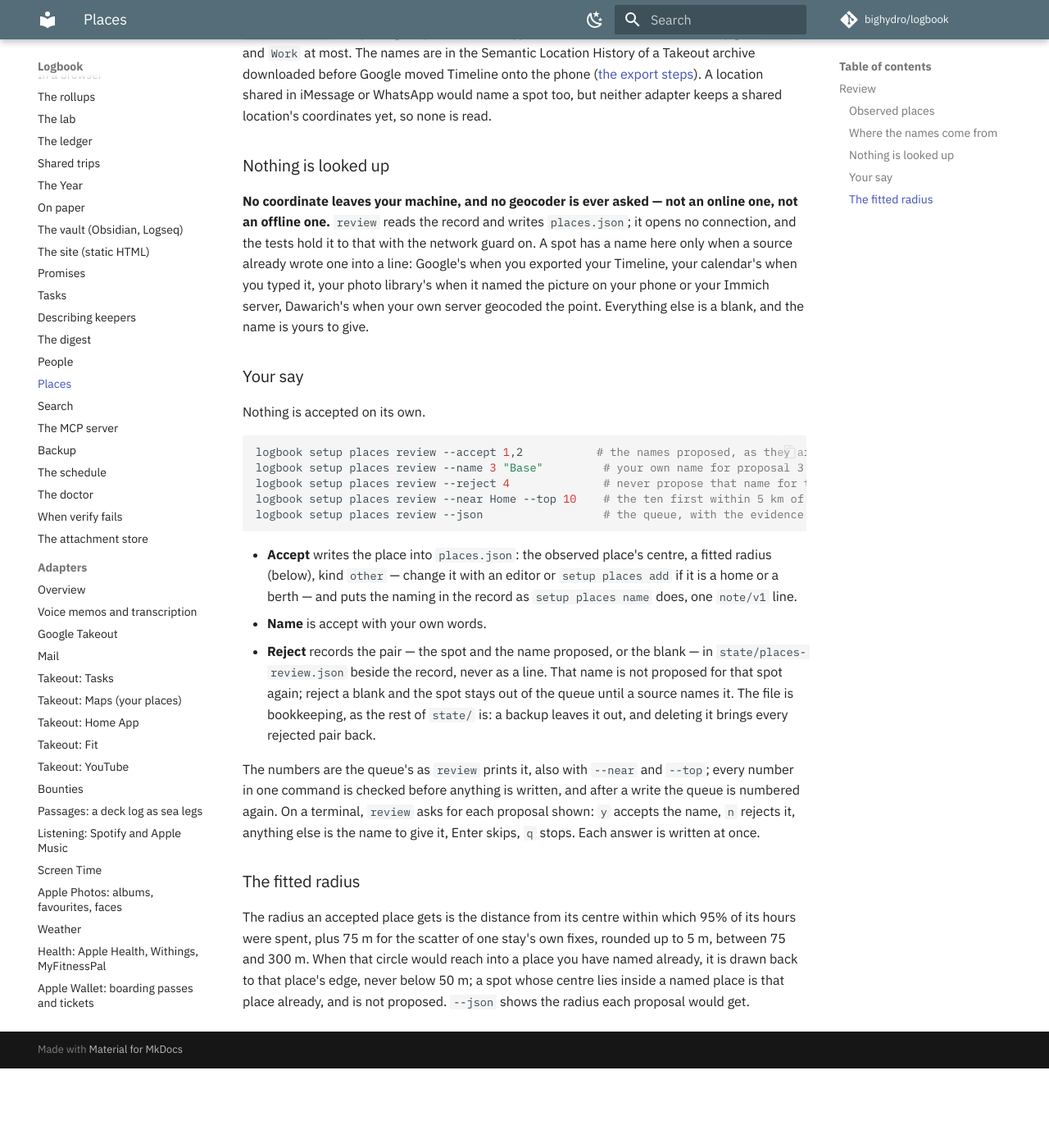
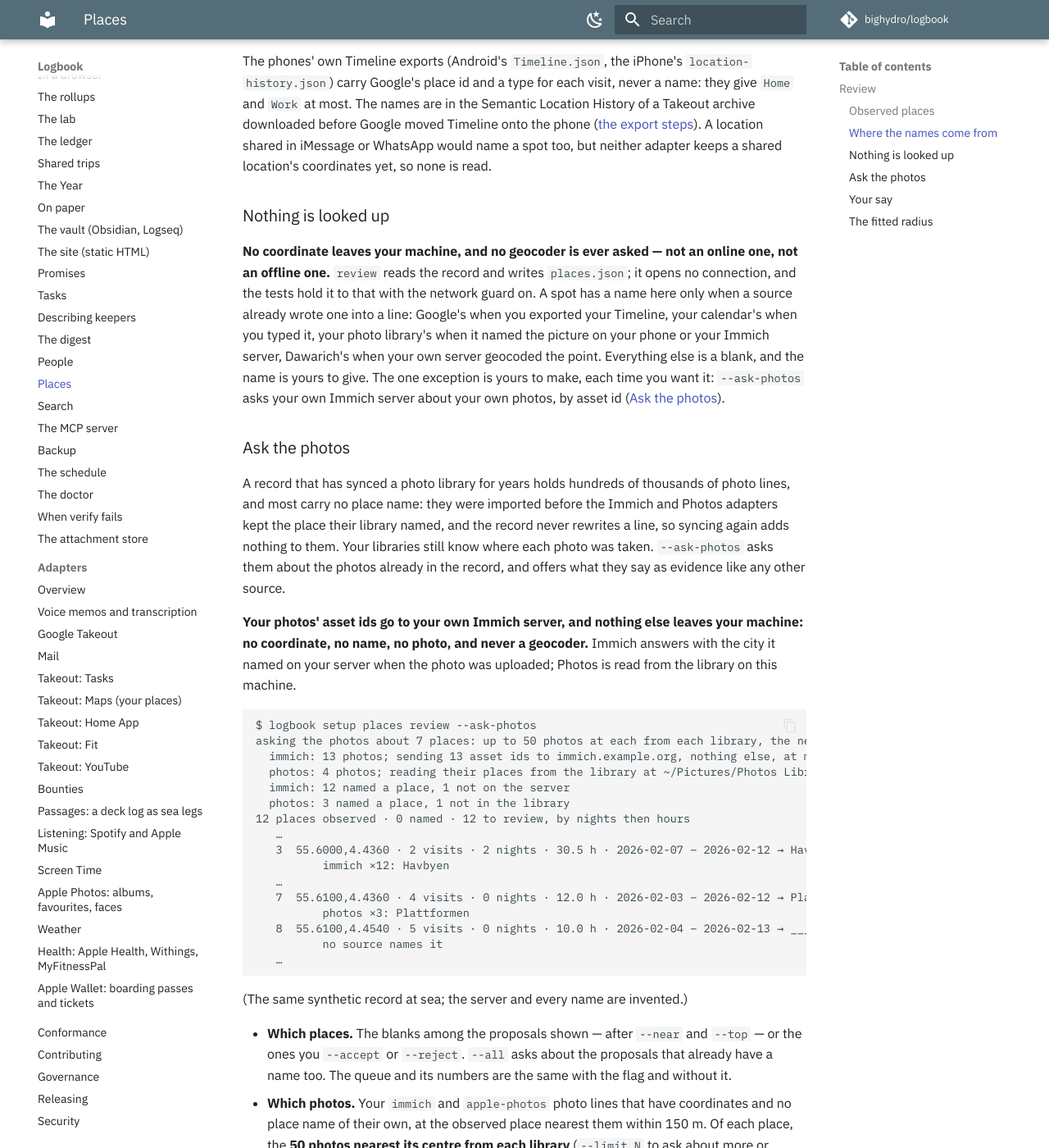
Before and after one commit to bighydro/logbook, an MkDocs documentation site: the page built from docs/places.md, in a window 1280 px wide and 1400 px high, scrolled down 2689 px. Shown: the whole window at 82% size. Built offline with MkDocs 1.6.1 and Material for MkDocs 9.7.7, drawn with Linux system fonts in a browser that asks for light colours; comment, search, counter and statistics services are not loaded; before the commit the page ends 3992 px from its top, so only the background shows below that; some of the changed text lies outside the part shown.

Commit message:
docs: places — Ask the photos, the privacy sentence plainly; a changelog fragment
docs/places.md gets Ask the photos: why most photo lines carry no place, what is asked of whom (the
asset ids to your own Immich, nothing else, never a geocoder; the Photos library read on this
machine), which places and photos, the cost line, --limit, --all, --photos-library, the 30-day
cache in state/places-photos.json, a failing library, the weights, and accepting a photo name with
--ask-photos --accept. The photos adapter page and the commands table point at it.

The cost line shows the Photos library under ~ rather than the full home path; --json keeps it whole.

Co-Authored-By: Claude Opus 5.5 <noreply@anthropic.com>
Claude-Session: https://claude.ai/code/session_01QyD44Lo3pTh9QgpqBMG79n
Signed-off-by: bighydro <122497530+bighydro@users.noreply.github.com>

````diff
--- a/docs/places.md
+++ b/docs/places.md
@@ -21,7 +21,7 @@ near Hytta på banken, 1.1 km`. Name a place and the next page you open says it.
 | `logbook setup places add NAME --lat --lon [--radius M] [--kind] [--tags]` | add one, by hand; appends nothing |
 | `logbook setup places name LAT,LON NAME` | add one and put the naming in the record |
 | `logbook setup places propose` | your unnamed stays grouped and ranked by hours, with what is near; `--write` asks for a name for each |
-| `logbook setup places review` | the places you return to, each with the name the record already holds for it, to accept, name or reject (below) |
+| `logbook setup places review` | the places you return to, each with the name the record already holds for it, to accept, name or reject (below); `--ask-photos` asks your photo libraries too ([below](#ask-the-photos)) |
 | `logbook setup places import-takeout PATH` | Google Maps' saved and starred places as entries, written only with `--write` |
 
 `logbook places …` still works for each of these, with one line saying the new name.
@@ -95,7 +95,77 @@ one.** `review` reads the record and writes `places.json`; it opens no connectio
 to that with the network guard on. A spot has a name here only when a source already wrote one into a
 line: Google's when you exported your Timeline, your calendar's when you typed it, your photo library's
 when it named the picture on your phone or your Immich server, Dawarich's when your own server
-geocoded the point. Everything else is a blank, and the name is yours to give.
+geocoded the point. Everything else is a blank, and the name is yours to give. The one exception is
+yours to make, each time you want it: `--ask-photos` asks your own Immich server about your own photos,
+by asset id ([Ask the photos](#ask-the-photos)).
+
+### Ask the photos
+
+A record that has synced a photo library for years holds hundreds of thousands of photo lines, and
+most carry no place name: they were imported before the Immich and Photos adapters kept the place their
+library named, and the record never rewrites a line, so syncing again adds nothing to them. Your
+libraries still know where each photo was taken. `--ask-photos` asks them about the photos already in
+the record, and offers what they say as evidence like any other source.
+
+**Your photos' asset ids go to your own Immich server, and nothing else leaves your machine: no
+coordinate, no name, no photo, and never a geocoder.** Immich answers with the city it named on your
+server when the photo was uploaded; Photos is read from the library on this machine.
+
+```
+$ logbook setup places review --ask-photos
+asking the photos about 7 places: up to 50 photos at each from each library, the nearest its centre first
+  immich: 13 photos; sending 13 asset ids to immich.example.org, nothing else, at most 10 a second (about 2 s)
+  photos: 4 photos; reading their places from the library at ~/Pictures/Photos Library.photoslibrary/database/Photos.sqlite, on this machine
+  immich: 12 named a place, 1 not on the server
+  photos: 3 named a place, 1 not in the library
+12 places observed · 0 named · 12 to review, by nights then hours
+   …
+   3  55.6000,4.4360 · 2 visits · 2 nights · 30.5 h · 2026-02-07 – 2026-02-12 → Havbyen
+          immich ×12: Havbyen
+   …
+   7  55.6100,4.4360 · 4 visits · 0 nights · 12.0 h · 2026-02-03 – 2026-02-12 → Plattformen
+          photos ×3: Plattformen
+   8  55.6100,4.4540 · 5 visits · 0 nights · 10.0 h · 2026-02-04 – 2026-02-13 → ____
+          no source names it
+   …
+```
+
+(The same synthetic record at sea; the server and every name are invented.)
+
+- **Which places.** The blanks among the proposals shown — after `--near` and `--top` — or the ones you
+  `--accept` or `--reject`. `--all` asks about the proposals that already have a name too. The queue and
+  its numbers are the same with the flag and without it.
+- **Which photos.** Your `immich` and `apple-photos` photo lines that have coordinates and no place name
+  of their own, at the observed place nearest them within 150 m. Of each place, the **50 photos nearest
+  its centre from each library** (`--limit N` to ask about more or fewer).
+- **Immich** is asked through the same client `sync immich` uses: your `LOGBOOK_IMMICH_URL`, your key
+  (the `asset.read` permission it already has), one `GET /api/assets/{id}` per photo, one at a time and
+  at most 10 a second. Its answer is the city, state and country your server named.
+- **Photos** is the library a Mac keeps at `~/Pictures/Photos Library.photoslibrary`, or the one
+  `--photos-library PATH` names, read only: the address and the area names Photos gave each picture.
+- **The cost first.** Before anything is sent, one line per library says how many photos it will be
+  asked about, how many the cache answers, and where the rest go. The lines go to stderr, so `--json`
+  stays one object; with `--json` the object also carries `asked_photos`, the same counts.
+- **The cache.** Every answer — a place, no place, a photo the library no longer has — is kept in
+  `state/places-photos.json` beside the record, by asset id, for **30 days**. A second review within them
+  asks nothing again; after them, it asks again. Deleting the file only means the next review asks.
+- **When a library cannot answer.** An Immich without its two variables, a library that is not there,
+  and a source you disabled in `policy/import.json` are said and passed over. A server that fails is said
+  once, with how many photos were not asked, and the review goes on with the other sources; a failure is
+  never cached, so the next review asks again.
+
+What a photo's library says weighs as a photo line's place does: Photos' area name or address 2 a photo,
+a city (all Immich gives) 1. With `--all`, a dozen photos' city can outweigh a few Timeline visits'
+name; the evidence line shows both, and the choice is yours.
+
+Nothing is written: the photo names are evidence, and accepting one is `--accept` as before. Give
+`--ask-photos` with it, so the review sees the name it proposed (the cache answers, so nothing is asked
+twice):
+
+```bash
+logbook setup places review --ask-photos --accept 3     # Havbyen, from the photos, into places.json
+logbook setup places review --ask-photos --reject 7     # never propose Plattformen for that spot again
+```
 
 ### Your say
 
````
Also changed, not shown: changelog.d/places-ask-photos.md (added, +17 -0 lines), docs/adapters/photos.md (+1 -1 lines), docs/commands.md (+1 -1 lines), 2 other files.
